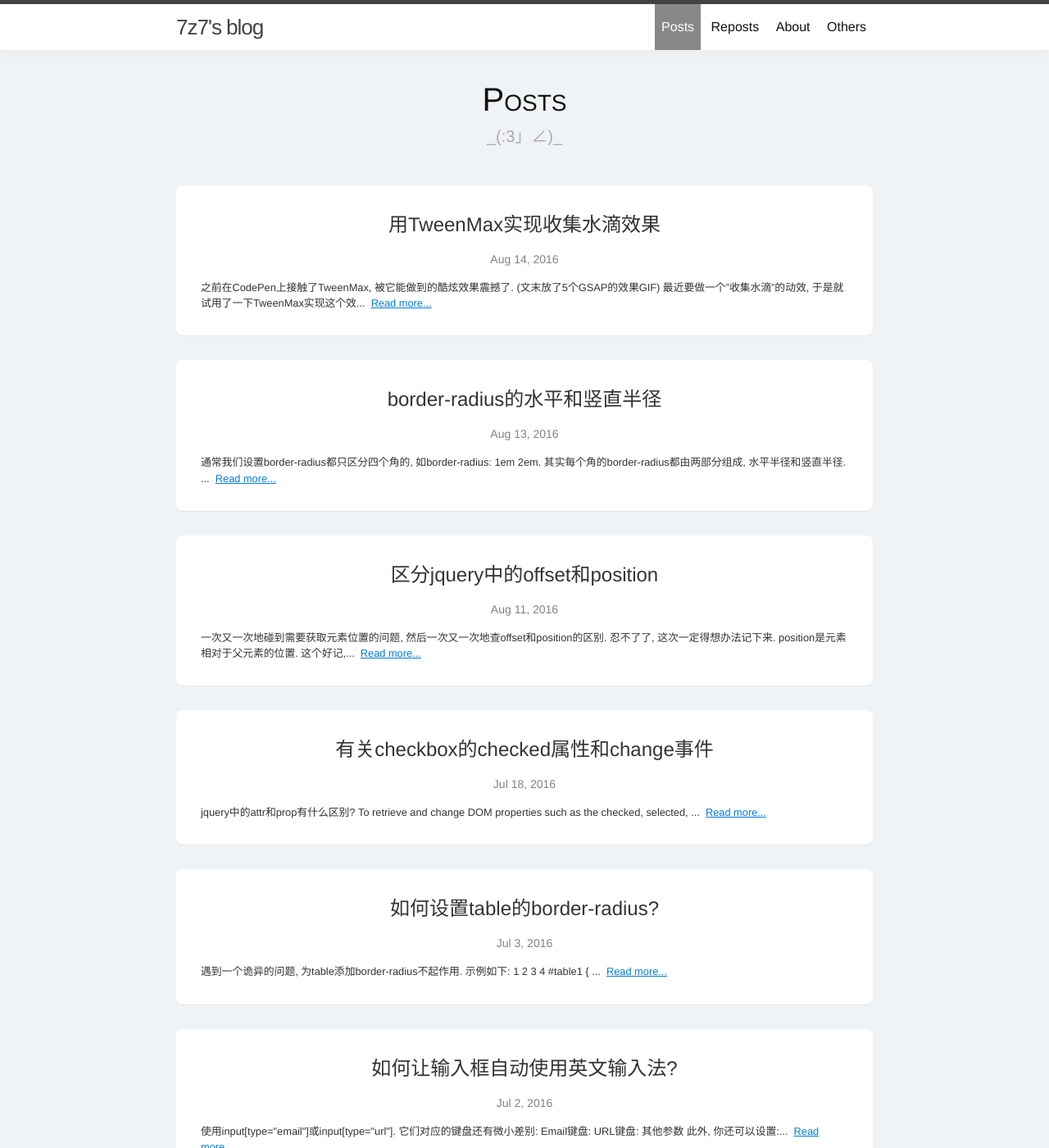
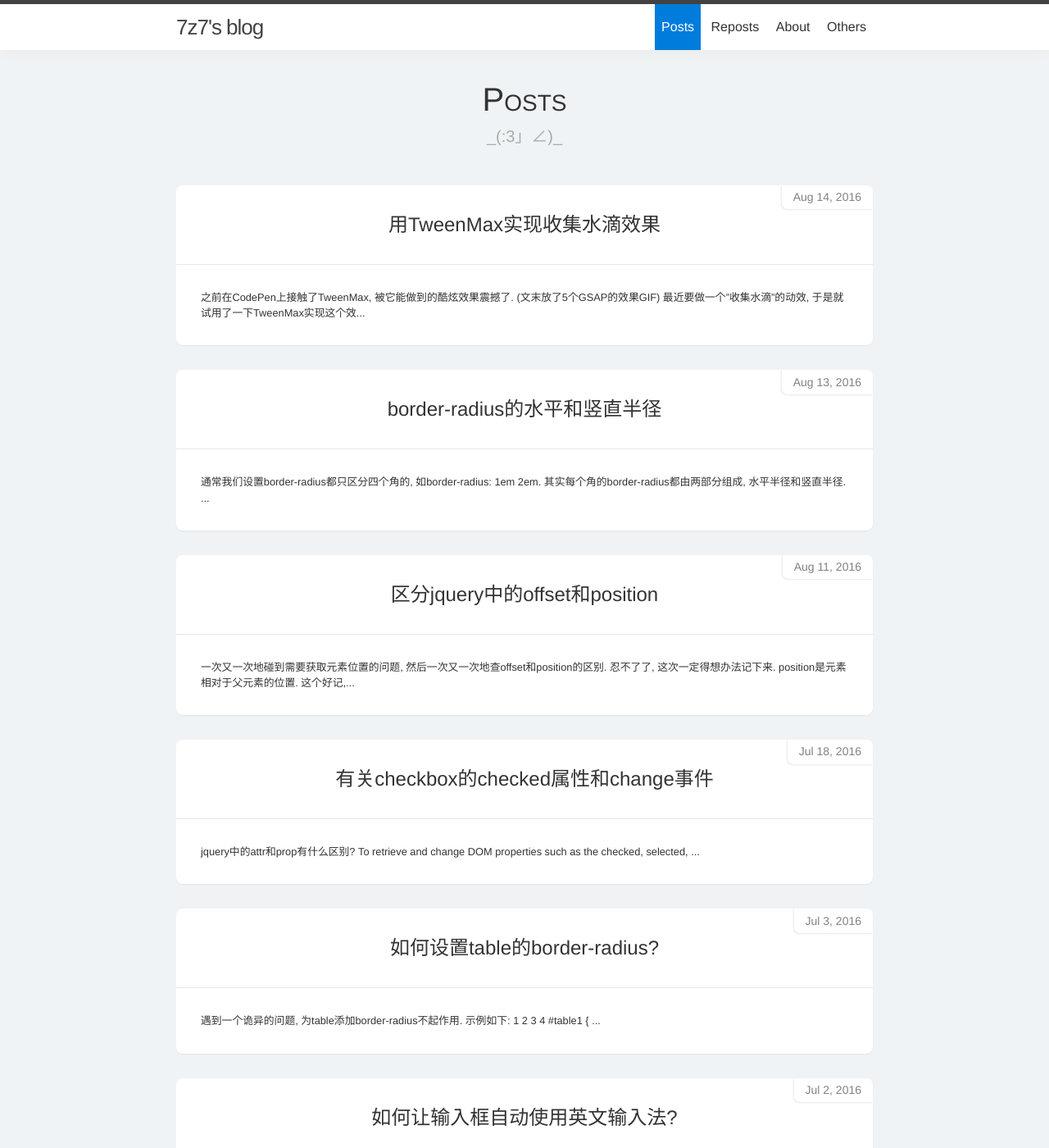
Before and after one commit to lzl124631x/lzl124631x.github.io, a Jekyll site: the page built from index.html, in a window 1280 px wide and 1400 px high. Shown: the whole window at 82% size. Built offline with Jekyll 4.4.1, drawn with Linux system fonts in a browser that asks for light colours; some of the changed text lies outside the part shown.

Commit message:
updated style.

```diff
--- a/_sass/_base.scss
+++ b/_sass/_base.scss
@@ -68,8 +68,8 @@ ul, ol {
 li {
     > ul,
     > ol {
-       margin-bottom: 0;
-   }
+        margin-bottom: 0;
+    }
 }
 
 
@@ -209,6 +209,7 @@ table {
         display: block;
         text-decoration: none;
         color: #333;
+        -webkit-transition: .2s color ease-in-out;
         transition: .2s color ease-in-out;
     }
 
--- a/_sass/_layout.scss
+++ b/_sass/_layout.scss
@@ -11,6 +11,7 @@ $header-height: 56px;
     top: 0;
     left: 0;
     width: 100%;
+    z-index: 100;
 
     a {
         text-decoration: none;
@@ -50,7 +51,7 @@ $header-height: 56px;
         }
 
         &.active {
-            background-color: #888;
+            background-color: $brand-color;
             color: #fff;
         }
     }
@@ -112,9 +113,9 @@ $header-height: 56px;
  .page {
     margin-top: $header-height + 5px;
     padding: $spacing-unit 0;
- }
+}
 
- .page-content {
+.page-content {
     padding: $spacing-unit 0;
 }
 
@@ -123,25 +124,50 @@ $header-height: 56px;
 }
 
 .post-list {
-    > li {
+    > li.item {
+        padding: 0;
+        -webkit-transition: box-shadow .2s ease-in-out;
+        transition: box-shadow .2s ease-in-out;
+
+        &:hover {
+            box-shadow: 5px 5px 10px rgba(0,0,0,.06);
+        }
+
         .post-link {
-            @extend .link;
+            display: block;
+            position: relative;
+            text-decoration: none;
+            color: $text-color;
+
+            &:hover .post-title {
+                color: $brand-color;
+            }
         }
 
         .post-title {
             font-size: 1.5em;
             text-align: center;
+            padding: $spacing-unit;
+            border-bottom: 1px solid $grey-color-light;
+            -webkit-transition: color .2s ease-in-out;
+            transition: color .2s ease-in-out;
         }
 
         .post-excerpt {
             font-size: .8em;
+            padding: $spacing-unit;
         }
 
         .post-meta {
+            position: absolute;
+            top: 0;
+            right: 0;
             font-size: $small-font-size;
             color: $grey-color;
-            text-align: center;
-            padding: 1em;
+            padding: .3em 1em;
+            box-shadow: -1px 1px 2px $grey-color-light;
+            border-top-right-radius: $default-border-radius;
+            border-bottom-left-radius: $default-border-radius;
         }
 
         .post-read-more {
--- a/css/main.scss
+++ b/css/main.scss
@@ -16,7 +16,7 @@ $base-line-height: 1.5;
 
 $spacing-unit:     30px;
 
-$text-color:       #111;
+$text-color:       #333;
 $background-color: #F0F3F5;
 $brand-color:      #007CDC;
 $code-bg-color:    #f0f2f4;
--- a/index.html
+++ b/index.html
@@ -15,9 +15,6 @@ order: 1
 
       <div class="post-excerpt">
         {{ post.excerpt | strip_html | truncate: site.max_excerpt_len }}
-        {% if post.content | size > site.max_excerpt_len %}
-        &nbsp;<span class="post-read-more">Read more...</span>
-        {% endif %}
       </div>
     </a>
   </li>
```
